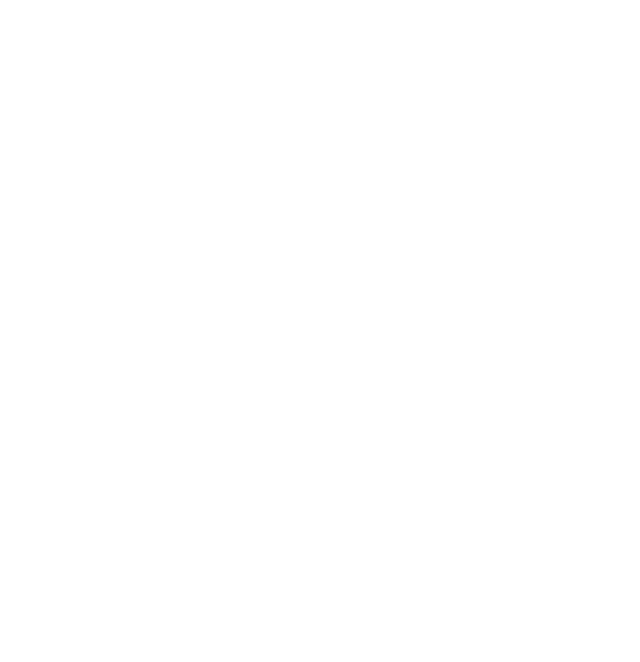
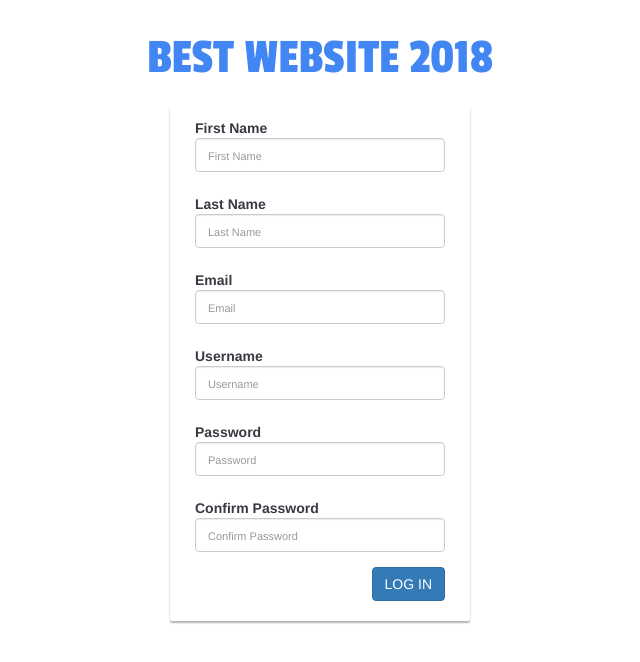
Before and after one commit to SierraD012/cs260-creative-project2, a plain HTML site: page index.html in a window 1280 px wide. Shown: the whole page, without its empty margins (320-960 px from the left). Drawn offline with nearby package versions, Linux system fonts and the light colour scheme.

Commit message:
Frontend is basically done

```diff
--- a/index.html
+++ b/index.html
@@ -3,9 +3,97 @@
     <head>
 		<title>Creative Project 2</title>
 
+		<script src="http://code.jquery.com/jquery-3.2.1.min.js"></script>
+		<!-- Our custom CSS - overrides bootstrap CSS -->
+		<link rel="stylesheet" type="text/css" href="main.css">
+		<script type="text/javascript" src="scripts.js"></script>
+
+
+		<!-- Bootstrap sources -->
+		<link href="//maxcdn.bootstrapcdn.com/bootstrap/3.3.0/css/bootstrap.min.css" rel="stylesheet" id="bootstrap-css">
+        <script src="//maxcdn.bootstrapcdn.com/bootstrap/3.3.0/js/bootstrap.min.js"></script>
+	    <link rel="stylesheet" href="https://maxcdn.bootstrapcdn.com/font-awesome/4.6.1/css/font-awesome.min.css">
+		<!-- Google Fonts -->
+		<link href='https://fonts.googleapis.com/css?family=Passion+One' rel='stylesheet' type='text/css'>
+		<link href='https://fonts.googleapis.com/css?family=Oxygen' rel='stylesheet' type='text/css'>
+
     </head>
 
     <body>
+    <!--
+    Ideas for trolling things that the login screen can do:
+     - ** We should have a "tryCounter" variable that keeps track of how many times they've tried to log in
+        to gradually increase how annoying it should be
+
+     - Swap the labels for FirstName/LastName fields right when they click Log In and tell them that Last Name is supposed to come first
+        even though it wasn't that way a second ago
+     - Insist that email address must be an AOL one
+     - Say that passwords don't match even though they do
+     - Scramble the "confirm password" field when they click Log In so that passwords don't actually match
+     - After a while, Log In button moves to opposite side of window when they rollover it
+     - Have more fields appear after several tries, i.e. Social Security #, mother's maiden name, first pet name, Security Questions, etc.
+     - Have a captcha field ("type the letters you see") but have it either be a totally illegible blur or letters in Sanskrit or something
+     - Eventually have a finish screen? Like, congrats you didn't have a mental breakdown?
+    -->
+
+        <div class="container">
+    			<div class="panel-heading">
+                   <div class="panel-title text-center">
+                   		<h1 class="title">BEST WEBSITE 2018</h1>
+                   	</div>
+                </div>
+    			<div class="main-login main-center">
+    				<form class="form-horizontal" action="#">
+
+    					<div class="form-group">
+    						<label for="fName" class="cols-sm-2 control-label">First Name</label>
+    						<div class="cols-sm-10">
+    							<input type="text" class="form-control" name="fName" id="fName"  placeholder="First Name"/>
+    						</div>
+    					</div>
+
+    					<div class="form-group">
+    						<label for="lName" class="cols-sm-2 control-label">Last Name</label>
+    						<div class="cols-sm-10">
+    							<input type="text" class="form-control" name="lName" id="lName"  placeholder="Last Name"/>
+    						</div>
+    					</div>
+
+    					<div class="form-group">
+    						<label for="email" class="cols-sm-2 control-label">Email</label>
+    						<div class="cols-sm-10">
+    							<input type="text" class="form-control" name="email" id="email"  placeholder="Email"/>
+    						</div>
+    					</div>
+
+    					<div class="form-group">
+    						<label for="username" class="cols-sm-2 control-label">Username</label>
+    						<div class="cols-sm-10">
+    							<input type="text" class="form-control" name="username" id="username"  placeholder="Username"/>
+    						</div>
+    					</div>
+
+    					<div class="form-group">
+    						<label for="password" class="cols-sm-2 control-label">Password</label>
+    						<div class="cols-sm-10">
+    							<input type="password" class="form-control" name="password" id="password"  placeholder="Password"/>
+    						</div>
+    					</div>
+
+    					<div class="form-group">
+    						<label for="confirm" class="cols-sm-2 control-label">Confirm Password</label>
+    						<div class="cols-sm-10">
+    							<input type="password" class="form-control" name="confirm" id="confirm"  placeholder="Confirm Password"/>
+    						</div>
+    					</div>
+
+    					<div class="form-group ">
+    						<button type="button" style="float: right" class="btn btn-primary">LOG IN</button>
+    						<!-- change the float:right to float:left on rollover to make the button switch spots -->
+    					</div>
+    				</form>
+    			</div>
+    	</div>
 
     </body>
 </html>
--- a/main.css
+++ b/main.css
@@ -0,0 +1,67 @@
+/*
+/* Created by Filipe Pina
+ * Specific styles of signin, register, component
+ */
+
+
+body, html{
+    height: 100%;
+ 	background-color: #373a42;  /* not sure why the bg color refuses to change */
+ 	font-family: 'Oxygen', sans-serif;
+}
+
+.main{
+ 	margin-top: 5px;
+}
+
+.title {
+	font-size: 50px;
+	font-family: 'Passion One', cursive;
+	color: #4286f4;
+	font-weight: 300;
+}
+
+hr{
+	width: 10%;
+	color: #fff;
+}
+
+.form-group{
+	margin-bottom: 5px;
+}
+
+label{
+	margin-bottom: 10px;
+}
+
+input,
+input::-webkit-input-placeholder {
+    font-size: 11px;
+    padding-top: 3px;
+}
+
+.main-login{
+ 	background-color: #ffffff; /* this changes the color of the login window in the center */
+    /* shadows and rounded borders */
+    -moz-border-radius: 2px;
+    -webkit-border-radius: 2px;
+    border-radius: 2px;
+    -moz-box-shadow: 0px 2px 2px rgba(0, 0, 0, 0.3);
+    -webkit-box-shadow: 0px 2px 2px rgba(0, 0, 0, 0.3);
+    box-shadow: 0px 2px 2px rgba(0, 0, 0, 0.3);
+}
+
+.main-center{
+ 	margin-top: 30px;
+ 	margin: 0 auto;
+ 	max-width: 300px;
+    padding: 5px 40px;
+    color: #373a42;
+
+}
+
+.login-button{
+	margin-top: 5px;
+	font-size: 11px;
+	text-align: center;
+}
```
